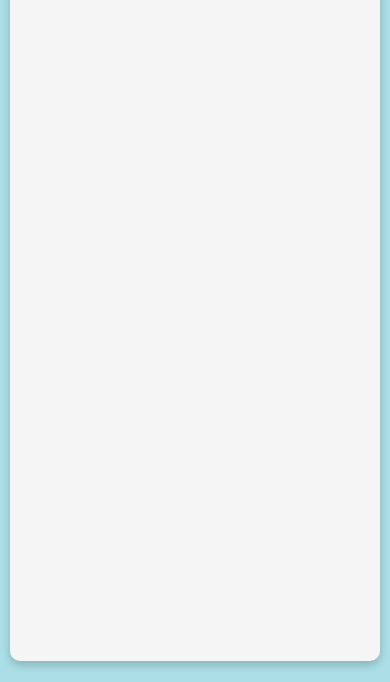
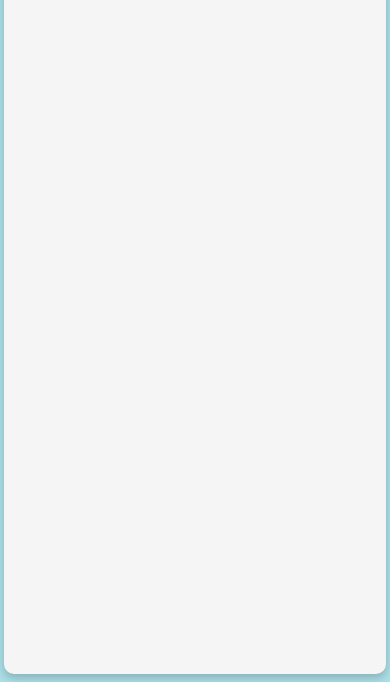
Before and after one commit to lyncasterc/todo_list, a plain HTML site: page index.html in a window 390 px wide. Shown: the part 162-844 px from the top of the page. Drawn offline with nearby package versions, Linux system fonts and the light colour scheme.

Commit message:
more mobile styling

```diff
--- a/style.css
+++ b/style.css
@@ -148,8 +148,8 @@ ul li:not(:last-child) {
 /* media queries */
 @media screen and (max-width: 530px) {
     .list-container{
-        width: 95vw;
-        height: 95vh;
+        width: 98vw;
+        height: 98vh;
     }
 }
 /*
```
